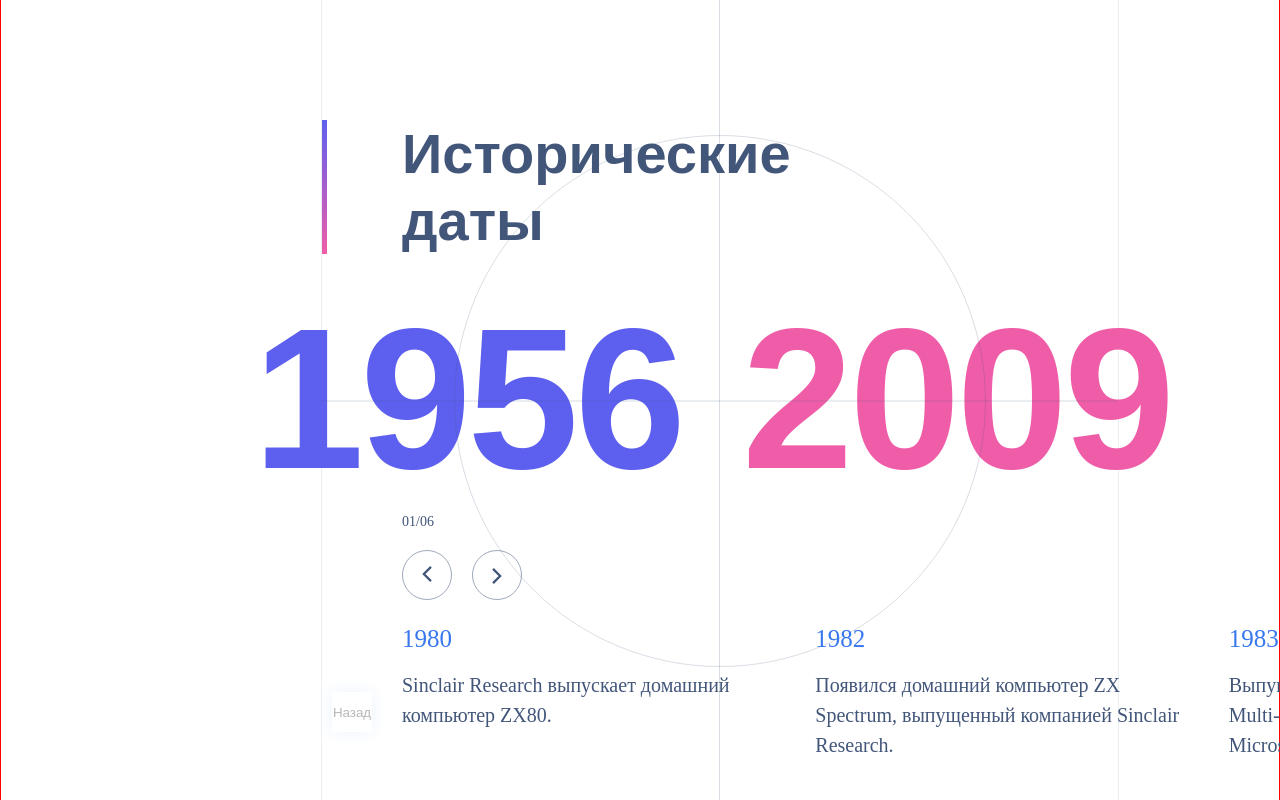
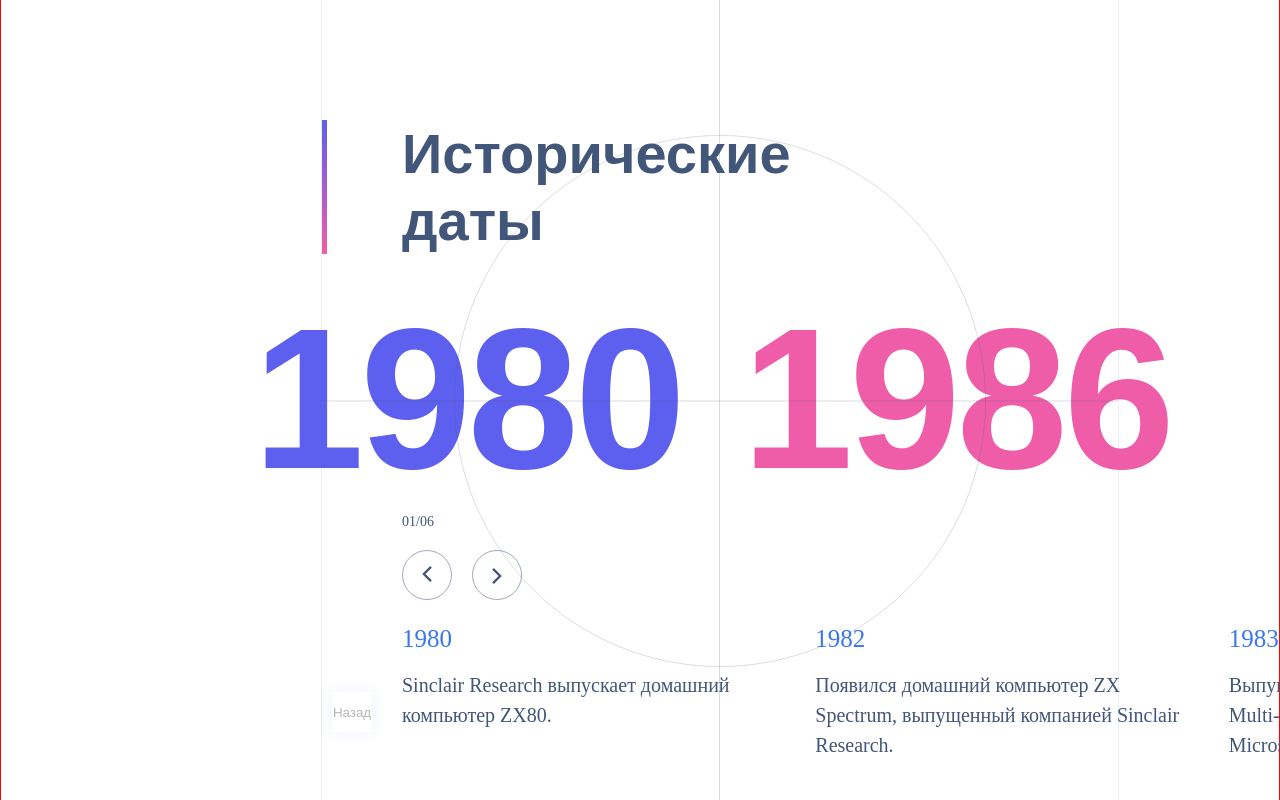
Before and after one commit to kravcov7/dates, a Next.js app: page / in a window 1280 px wide. Built offline with nearby package versions, Linux system fonts and the light colour scheme.

Commit message:
разметка

```diff
--- a/src/components/History/index.tsx
+++ b/src/components/History/index.tsx
@@ -1,7 +1,6 @@
 "use client";
 import React, { useState } from "react";
 import styles from "./History.module.css";
-import { Button } from "@/shared/ui/Button/Button";
 import { CardsSlider } from "@/features/ui/CardsSlider/CardsSlider";
 import data from "@/assets/data";
 import { Circle } from "@/widgets/ui/Circle/Circle";
@@ -13,13 +12,16 @@ function History() {
     data[0].id
   );
 
+  const [startYear, setStartYear] = useState<number>(data[0].years.start);
+  const [endYear, setLastYear] = useState<number>(data[0].years.end);
+
   const sliderData = data[currentPointIndex - 1].slidersFacts;
 
   return (
     <>
       <div className={styles.history}>
         <Title />
-        <Circle />
+        <Circle startYear={startYear} endYear={endYear} />
         <Pagination />
         <CardsSlider sliderData={sliderData} />
       </div>
--- a/src/widgets/ui/Circle/Circle.tsx
+++ b/src/widgets/ui/Circle/Circle.tsx
@@ -1,14 +1,21 @@
-// 'use client'
-
-import React, { useRef } from "react";
+import React from "react";
 import styles from "./Circle.module.css";
 
-export const Circle = () => {
+interface CircleProps {
+  startYear: number;
+  endYear: number;
+}
+
+export const Circle = ({ startYear, endYear }: CircleProps) => {
   return (
     <div className={styles.circle}>
       <div className={styles.dates}>
-        <span className={styles.start}>1956</span>
-        <span className={styles.end}>2009</span>
+        <span className={styles.start}>{startYear}</span>
+        <span className={styles.end}>{endYear}</span>
+      </div>
+
+      <div className={styles.numberPeriod}>
+        <span className={styles.number}></span>
       </div>
     </div>
   );
```
Also changed, not shown: 1 other file (tests, documents, lock files or other folders).
